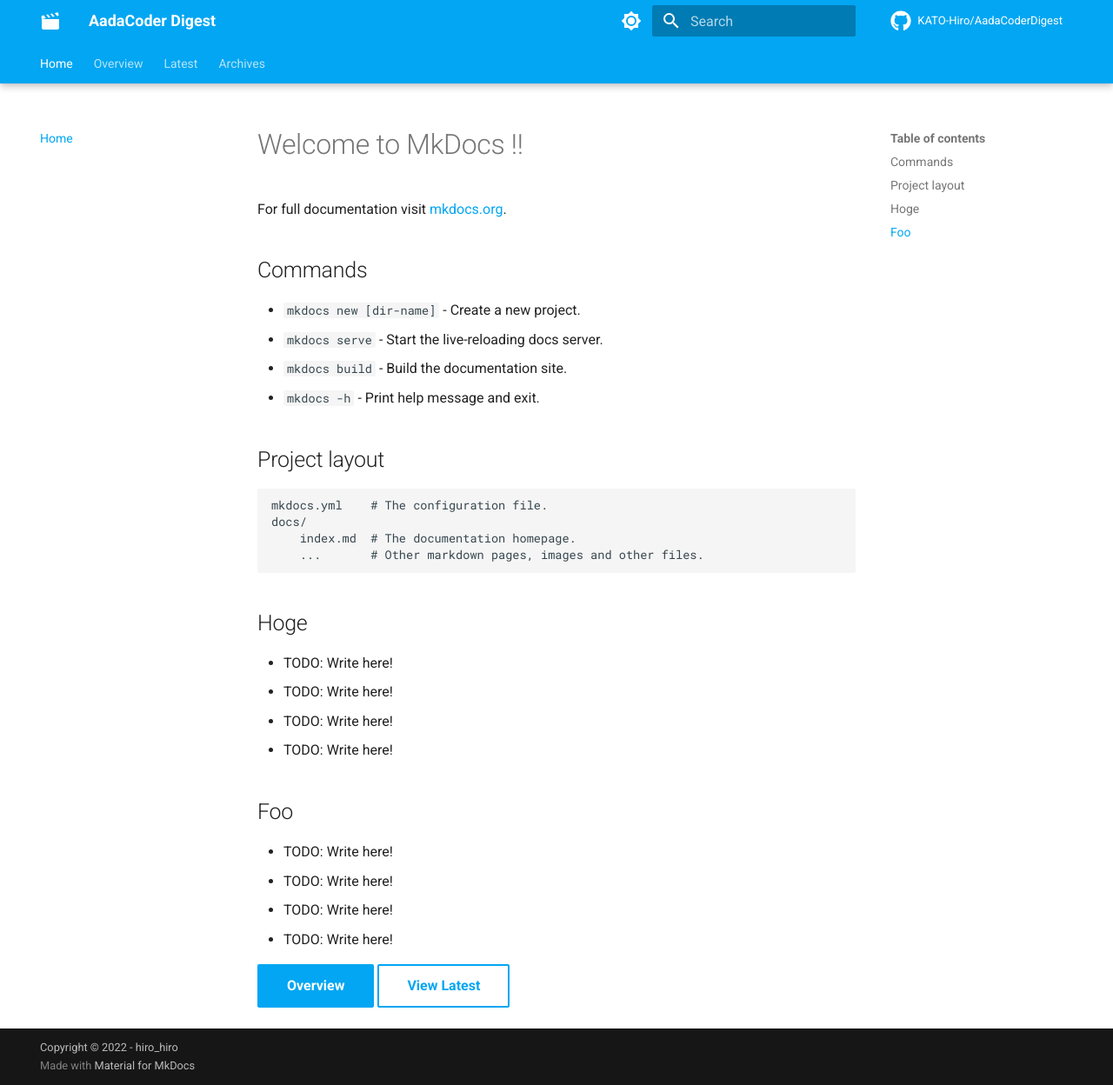
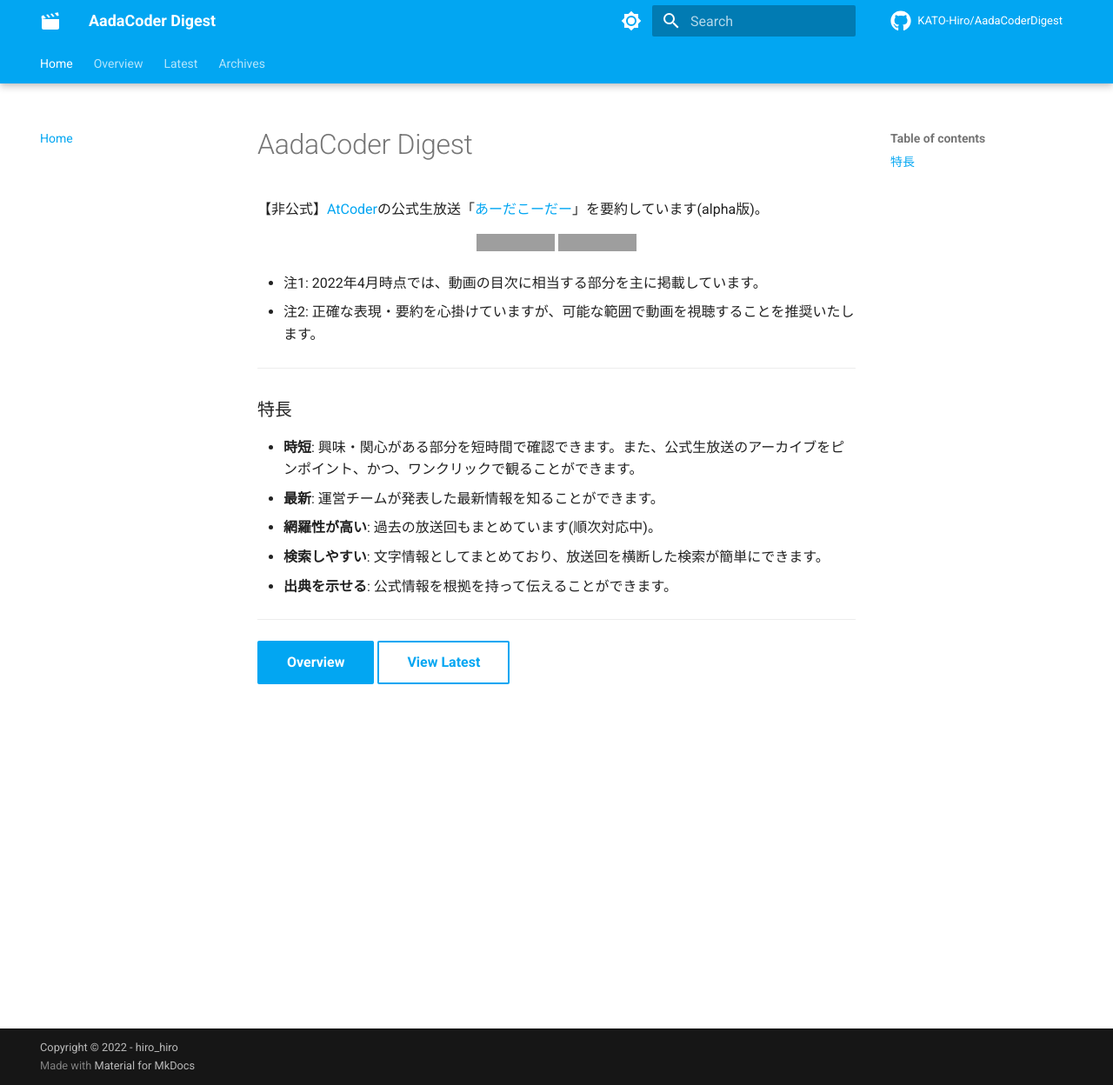
Before and after one commit to KATO-Hiro/AadaCoderDigest, an MkDocs documentation site: the page built from docs/index.md, in a window 1280 px wide and 1248 px high. Shown: the whole window at 87% size. Built offline with MkDocs 1.6.1 and Material for MkDocs 9.7.7, drawn with Linux system fonts in a browser that asks for light colours; comment, search, counter and statistics services are not loaded; grey boxes are pictures that could not be loaded.

Commit message:
:art: Add home page (#22)

```diff
--- a/docs/index.md
+++ b/docs/index.md
@@ -1,34 +1,30 @@
-# Welcome to MkDocs !!
+# AadaCoder Digest
 
-For full documentation visit [mkdocs.org](https://www.mkdocs.org).
+【非公式】[AtCoder](https://atcoder.jp/){.internal-link target=_blank}の公式生放送「[あーだこーだー](https://www.youtube.com/playlist?list=PLLeJZg4opYKY2vLnqkPSGgT4iOrIwhbHq){.internal-link target=_blank}」を要約しています(alpha版)。
 
-## Commands
+<p align="center">
+    <a href="https://github.com/KATO-Hiro/AadaCoderDigest/actions/workflows/link_checker.yml" target="_blank">
+        <img src="https://img.shields.io/github/workflow/status/KATO-Hiro/AadaCoderDigest/Check%20Markdown%20links%20with%20scheduled%20job?label=Links&style=plastic" alt="Markdown links">
+    </a>
+    <a href="https://github.com/KATO-Hiro/AadaCoderDigest/actions/workflows/pages/pages-build-deployment" target="_blank">
+        <img src="https://img.shields.io/github/workflow/status/KATO-Hiro/AadaCoderDigest/pages%20build%20and%20deployment?label=Pages%20build%20and%20deployment&style=plastic" alt="pages build and deploy">
+    </a>
+</p>
 
-* `mkdocs new [dir-name]` - Create a new project.
-* `mkdocs serve` - Start the live-reloading docs server.
-* `mkdocs build` - Build the documentation site.
-* `mkdocs -h` - Print help message and exit.
+- 注1: 2022年4月時点では、動画の目次に相当する部分を主に掲載しています。
+- 注2: 正確な表現・要約を心掛けていますが、可能な範囲で動画を視聴することを推奨いたします。
 
-## Project layout
+---
 
-    mkdocs.yml    # The configuration file.
-    docs/
-        index.md  # The documentation homepage.
-        ...       # Other markdown pages, images and other files.
+### 特長
 
-## Hoge
+* **時短**: 興味・関心がある部分を短時間で確認できます。また、公式生放送のアーカイブをピンポイント、かつ、ワンクリックで観ることができます。
+* **最新**: 運営チームが発表した最新情報を知ることができます。
+* **網羅性が高い**: 過去の放送回もまとめています(順次対応中)。
+* **検索しやすい**: 文字情報としてまとめており、放送回を横断した検索が簡単にできます。
+* **出典を示せる**: 公式情報を根拠を持って伝えることができます。
 
-* TODO: Write here!
-* TODO: Write here!
-* TODO: Write here!
-* TODO: Write here!
-
-## Foo
-
-* TODO: Write here!
-* TODO: Write here!
-* TODO: Write here!
-* TODO: Write here!
+---
 
 [Overview](https://kato-hiro.github.io/AadaCoderDigest/overview/overview){ .md-button .md-button--primary }
 [View Latest](https://kato-hiro.github.io/AadaCoderDigest/details/latest){ .md-button .md-button--secondary }
```
